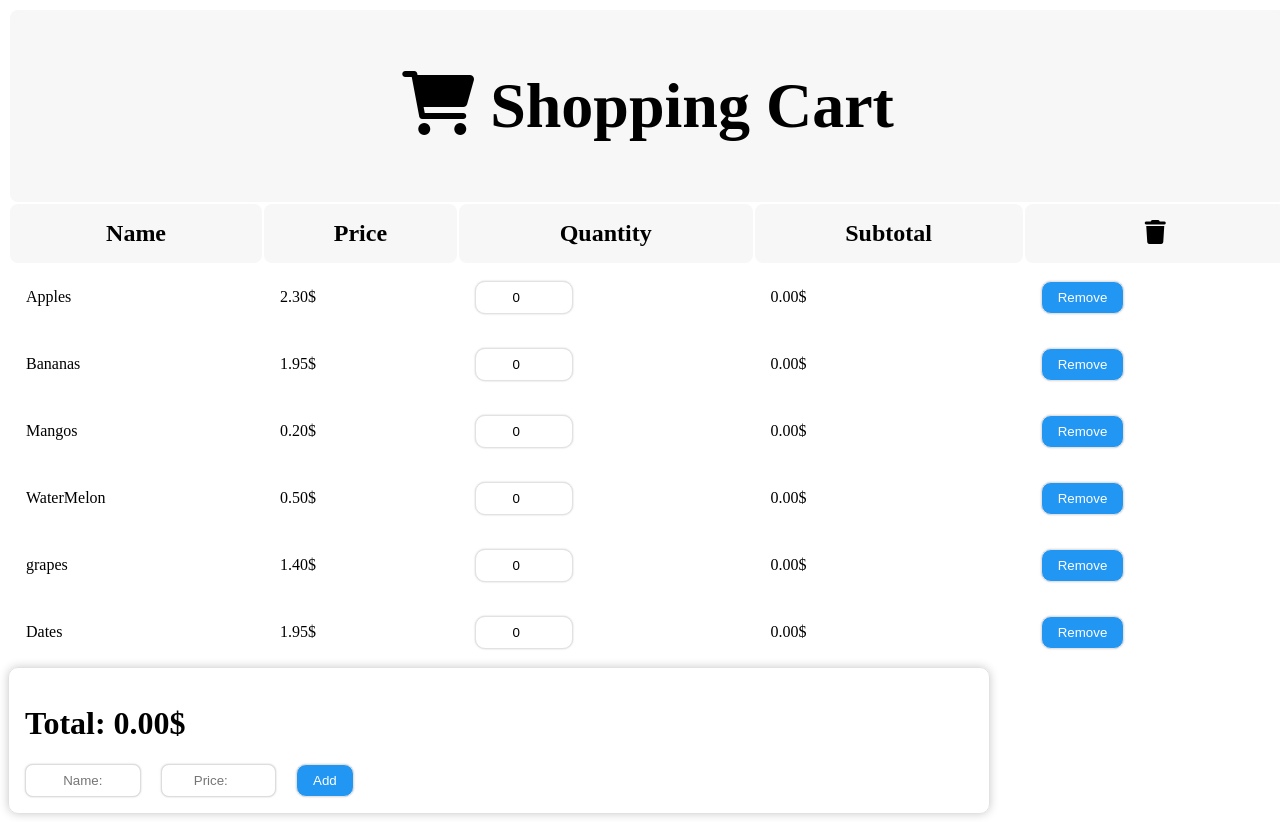
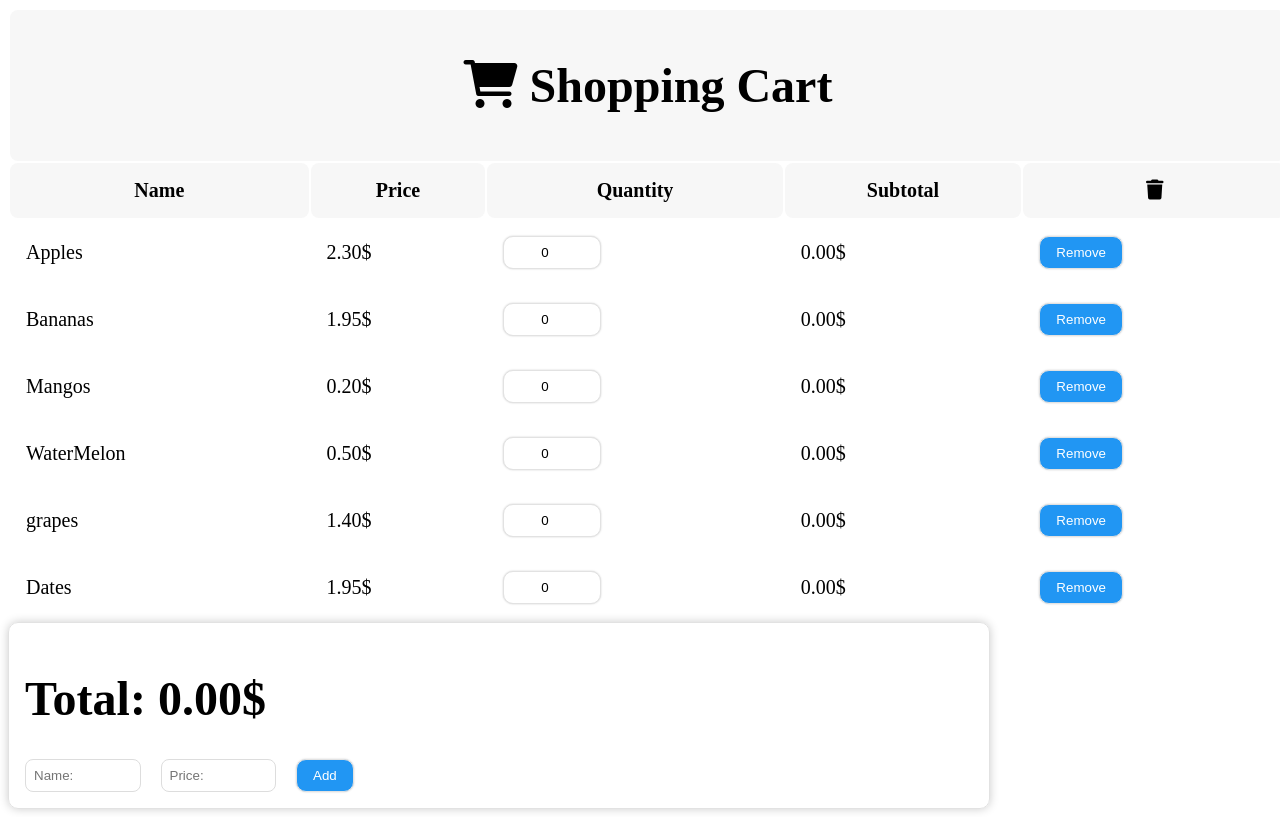
Before and after one commit to BlocksOnChainCode/Altcademy_Shopping_Cart, a plain HTML site: page index.html in a window 1280 px wide. Drawn offline with nearby package versions, Linux system fonts and the light colour scheme.

Commit message:
Ready for send off

```diff
--- a/style.scss
+++ b/style.scss
@@ -15,32 +15,60 @@
   border-radius: 0.5rem;
 }
 
+@mixin flexColStart {
+  display: flex;
+  flex-direction: column;
+  justify-content: flex-start;
+  align-items: flex-start;
+}
+
 table {
   width: 100vw;
   th {
-    font-size: 1.5rem;
+    font-size: 1.25rem;
     background-color: #f7f7f7;
     @include paddingRadius();
     h1 {
-      font-size: 4rem;
+      font-size: 3rem;
     }
   }
   td {
-    font-size: 1rem;
+    font-size: 1.25rem;
     @include paddingRadius();
+  }
+  input[type="number"],
+  input[type="text"] {
+    width: 5rem;
+    padding: 0.5rem;
+    border: 1px solid #ddd;
+    border-radius: 0.5rem;
+    text-align: center;
+    @include borderShadows();
   }
 }
 
-
-input[type="number"],
-input[type="text"]
- {
-  width: 5rem;
-  padding: 0.5rem;
-  border: 1px solid #ddd;
-  border-radius: 0.5rem;
-  text-align: center;
-  @include borderShadows();
+#create-item-form {
+  @include flexColStart();
+  padding: 1rem;
+  border: 1px solid #e2e2e2;
+  border-radius: 10px;
+  box-shadow: 0px 0px 10px #ccc;
+  width: 75%;
+    h1 {
+      font-size: 3rem;
+    }
+    input[type="text"],
+    input[type="number"] {
+      width: 20%;
+      padding: 0.5rem;
+      border: 1px solid #ddd;
+      border-radius: 0.5rem;
+      margin-right: 1rem;
+    }
+    #plusButton {
+      margin: 1rem;
+      font-size: 25px;
+    }
 }
 
 button {
@@ -52,33 +80,3 @@ button {
   cursor: pointer;
   @include borderShadows();
 }
-
-
-
-#create-item-form {
-  display: flex;
-  flex-direction: column;
-
-  justify-content: flex-start;
-  align-items: flex-start;
-  padding: 1rem;
-  border: 1px solid #e2e2e2;
-  border-radius: 10px;
-  box-shadow: 0px 0px 10px #ccc;
-  width: 75%;
-    #plusButton {
-      margin: 1rem;
-      font-size: 25px;
-    }
-}
-
-
-
-#create-item-form input[type="text"],
-#create-item-form input[type="number"] {
-  width: 20%;
-  padding: 0.5rem;
-  border: 1px solid #ddd;
-  border-radius: 0.5rem;
-  margin-right: 1rem;
-}
```
Also changed, not shown: style.css, 1 other file.
